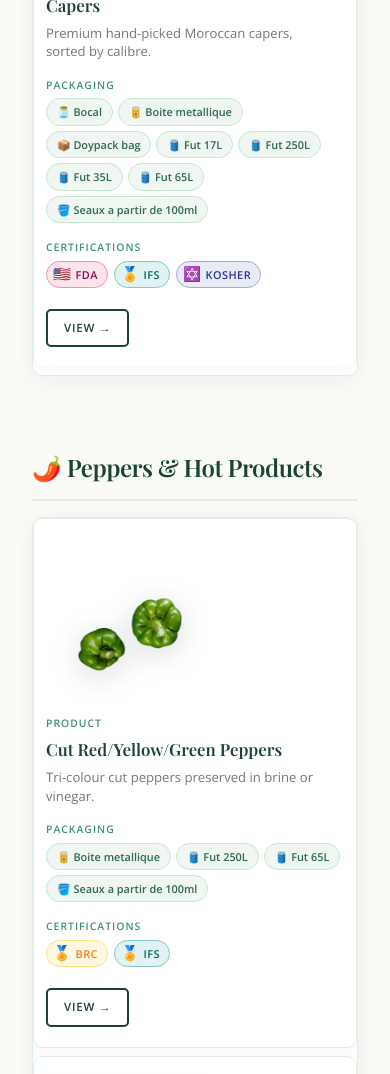
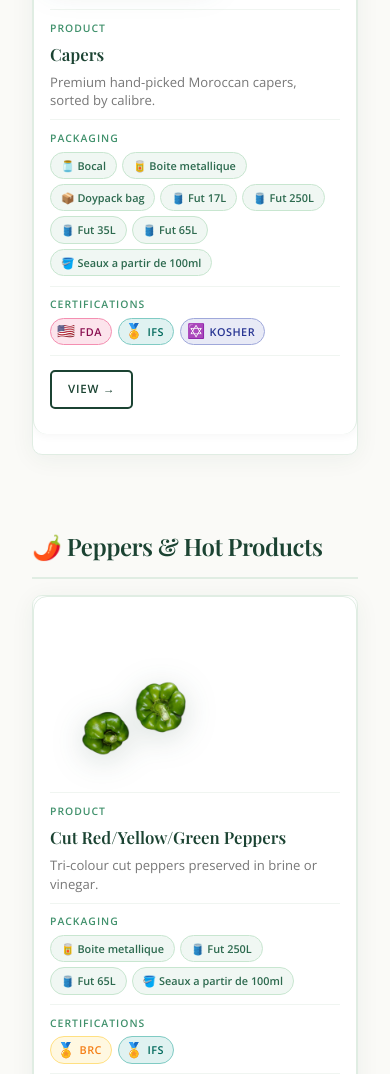
Before and after one commit to Schneider-sizeof/Capersmed, a Django app: page /en/products/ in a window 390 px wide. Shown: the part 1478-2552 px from the top of the page. Run offline with Django 5.2, Linux system fonts and the light colour scheme; data comes from the database, SQL or seed files in the repository; data that the repository does not hold is empty; some libraries are stand-ins or nearby versions.

Commit message:
Fix mobile tabs padding and product card separation on catalog page

```diff
--- a/core/templates/core/products.html
+++ b/core/templates/core/products.html
@@ -310,15 +310,21 @@
 
     .products-table tbody tr {
         border: 1px solid #e0ede3;
-        border-radius: 10px;
-        margin-bottom: 0.5rem;
-        padding: 0.75rem;
+        border-radius: 14px;
+        margin-bottom: 1.2rem;
+        padding: 1rem;
         background: #fff;
+        box-shadow: 0 2px 10px rgba(0,0,0,0.04);
     }
 
     .products-table td {
-        padding: 0.5rem 0;
+        padding: 0.6rem 0;
         border: none;
+        border-bottom: 1px solid #f0f5f1;
+    }
+
+    .products-table td:last-child {
+        border-bottom: none;
     }
 
     .products-table td::before {
@@ -344,7 +350,9 @@
         overflow-x: auto;
         -webkit-overflow-scrolling: touch;
         justify-content: flex-start !important;
-        padding: 1rem 1rem 0.5rem 1.2rem !important;
+        padding: 1rem 1rem 0.5rem 1rem !important;
+        margin-left: 0.5rem;
+        margin-right: 0.5rem;
         gap: 0.4rem !important;
         scroll-snap-type: x mandatory;
         scrollbar-width: none;
```
